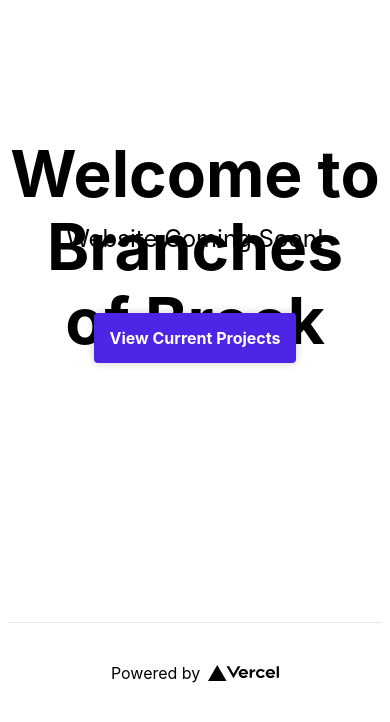
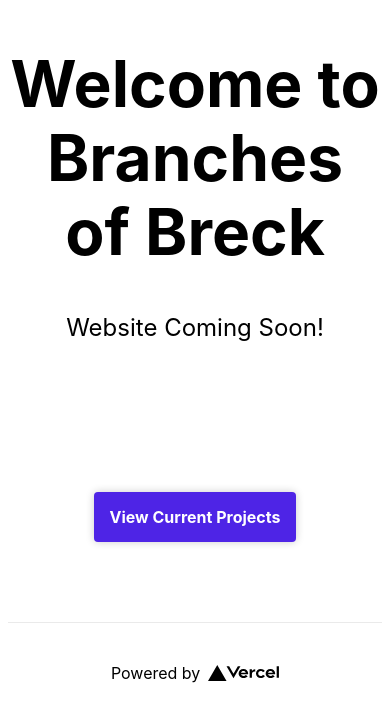
Before and after one commit to Breck37/branches-of-breck, a Next.js app: page / in a window 390 px wide. Shown: the part 122-844 px from the top of the page. Built offline with nearby package versions, Linux system fonts and the light colour scheme.

Commit message:
fix: basic responsive styles

```diff
--- a/styles/Home.module.css
+++ b/styles/Home.module.css
@@ -145,6 +145,8 @@
 .titleWrap {
   display: flex;
   flex-direction: column;
+  justify-content: space-around;
+  flex: 1;
 }
 
 .current {
```
